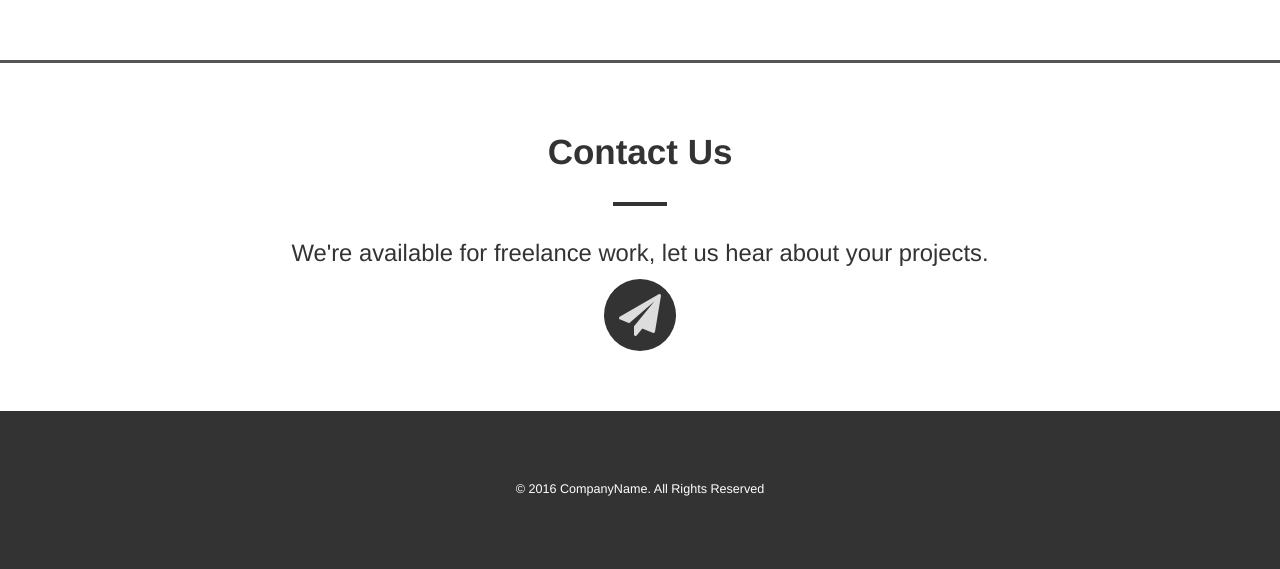
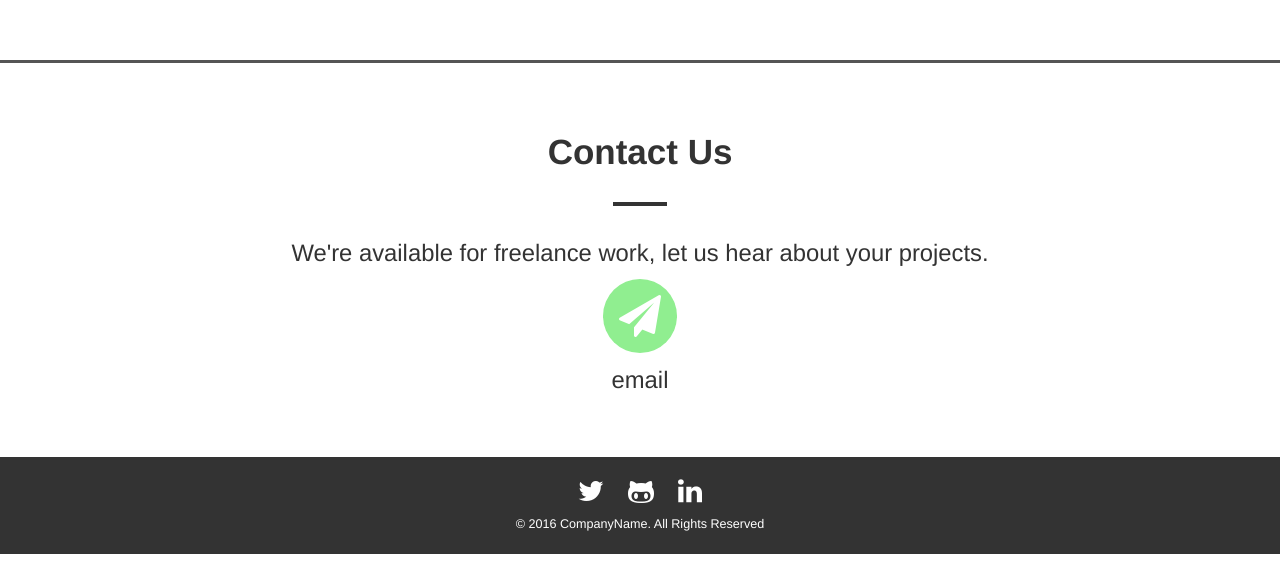
Before and after one commit to angelus380/custom_site, a plain HTML site: page index.html in a window 1280 px wide. Shown: the part 3140-3709 px from the top of the page. Drawn offline with Linux system fonts and the light colour scheme.

Commit message:
structure changes

```diff
--- a/css/style.css
+++ b/css/style.css
@@ -31,6 +31,7 @@ body * {
   color: green;
   background-color: transparent;
 }
+
 .navbar-default .navbar-header span,
 .navbar-default .navbar-header i { color:lightgreen; }
 .navbar-default .navbar-nav>li>a {
@@ -61,10 +62,10 @@ body * {
   background-color: green;
 }
 .navbar-default .navbar-toggle .icon-bar {background-color: lightgreen;}
-.navbar-default .navbar-collapse, .navbar-default .navbar-form { border-color:transparent; }
+.navbar-default .navbar-collapse,
+.navbar-default .navbar-form { border-color:transparent; }
 	@media (max-width:767px) {
 		.navbar-collapse {
-			background-color: rgba(0, 255, 71, 0.1);
 
 			webkit-box-shadow: none;
 			moz-box-shadow: none;
@@ -73,7 +74,7 @@ body * {
 	}
 
 .nav-solid {
-	background-color: #fff;
+	background-color: #555;
 	border-color: lightgreen;
 	min-height: 50px;
 }
@@ -171,23 +172,17 @@ section p { color:#333; }
 #contact {  min-height:auto; }
 #contact h2, #contact p { color:#333; }
 #contact a {
+	width:74px;
 	padding:10px;
 	margin-bottom:10px;
-	background-color: #333;
-
+	background-color: lightgreen;
+	border:1px solid transparent;
 	-webkit-border-radius: 50%;
 	-moz-border-radius: 50%;
 	border-radius: 50%;
 
 }
-#contact a:hover {
-			-webkit-box-shadow: 0px 0px 10px 1px rgba(0,0,0,0.5);
-	-moz-box-shadow: 0px 0px 10px 1px rgba(0,0,0,0.5);
-	box-shadow: 0px 5px 3px 0px rgba(0,0,0,0.5);
-}
-#contact a i { margin:5px; color:#ddd; }
-#services, #about, #contact {  }
-
+#contact a i { margin:5px; color:#fff; }
 
 /* section */
 
@@ -199,9 +194,13 @@ section p { color:#333; }
 .content p { font-size:170%; }
 /* content */
 
-
+/* footer */
 footer { color:#fff; background-color: #333; padding:20px 0; }
+footer .content {padding:0;}
 footer .content p {
 	font-size:90%;
 	margin:0;
+	padding-top:10px;
 }
+footer .content a {color:#fff; padding:10px;}
+/* footer */
--- a/index.html
+++ b/index.html
@@ -72,7 +72,7 @@
         <hr>
       </div>
 
-      <div class="sub-content flex wrap justify-center">
+      <div class="flex wrap justify-center">
 
         <div class="service flex justify-center align-center column">
           <div class="icon">
@@ -135,11 +135,12 @@
       <div>
         <h2>Contact Us</h2>
         <hr>
-        <p>We're available for freelance work, let us hear about your projects.</p>
       </div>
 
-      <div class="flex justify-center">
+      <div class="flex justify-center align-center column">
+        <p>We're available for freelance work, let us hear about your projects.</p>
         <a href="mailto:angelusdelmar@gmail.com" target="_blank"><i class="fa fa-send fa-3x"></i></a>
+        <p>email</p>
       </div>
 
     </div>
@@ -147,6 +148,9 @@
 
   <footer>
     <div class="content">
+      <a href=""><i class="fa fa-twitter fa-2x"></i></a>
+      <a href=""><i class="fa fa-github-alt fa-2x"></i></a>
+      <a href=""><i class="fa fa-linkedin fa-2x"></i></a>
       <div><p>&copy; 2016 CompanyName. All Rights Reserved</p></div>
     </div>
   </footer>
```
